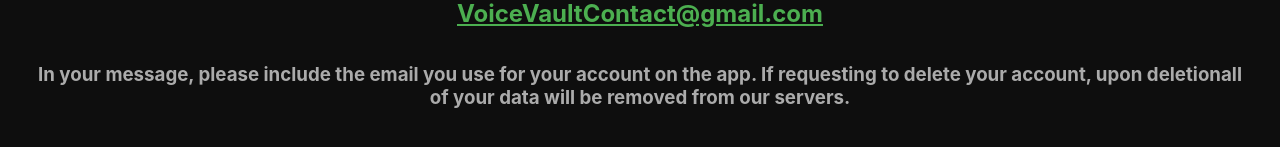
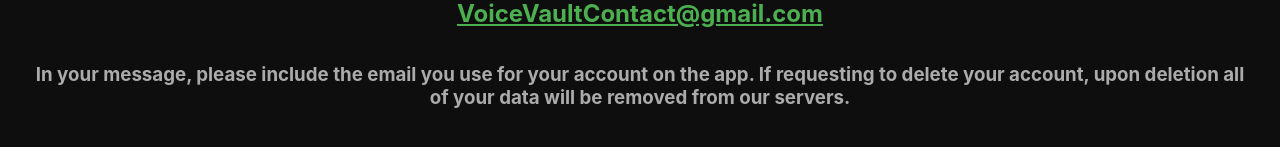
Before and after one commit to Can1Cyp2/VoiceVault-Landing, a React (Create React App) app in the folder voicevault-landing/: page / in a window 1280 px wide. Shown: the part 445-592 px from the top of the page. Built offline with nearby package versions, Linux system fonts and the light colour scheme.

Commit message:
Fixed spelling mistake

```diff
--- a/voicevault-landing/src/App.js
+++ b/voicevault-landing/src/App.js
@@ -15,7 +15,7 @@ const App = () => {
         </p>
         <h3>
           In your message, please include the email you use for your account on
-          the app. If requesting to delete your account, upon deletionall of
+          the app. If requesting to delete your account, upon deletion all of
           your data will be removed from our servers.
         </h3>
       </div>
```
